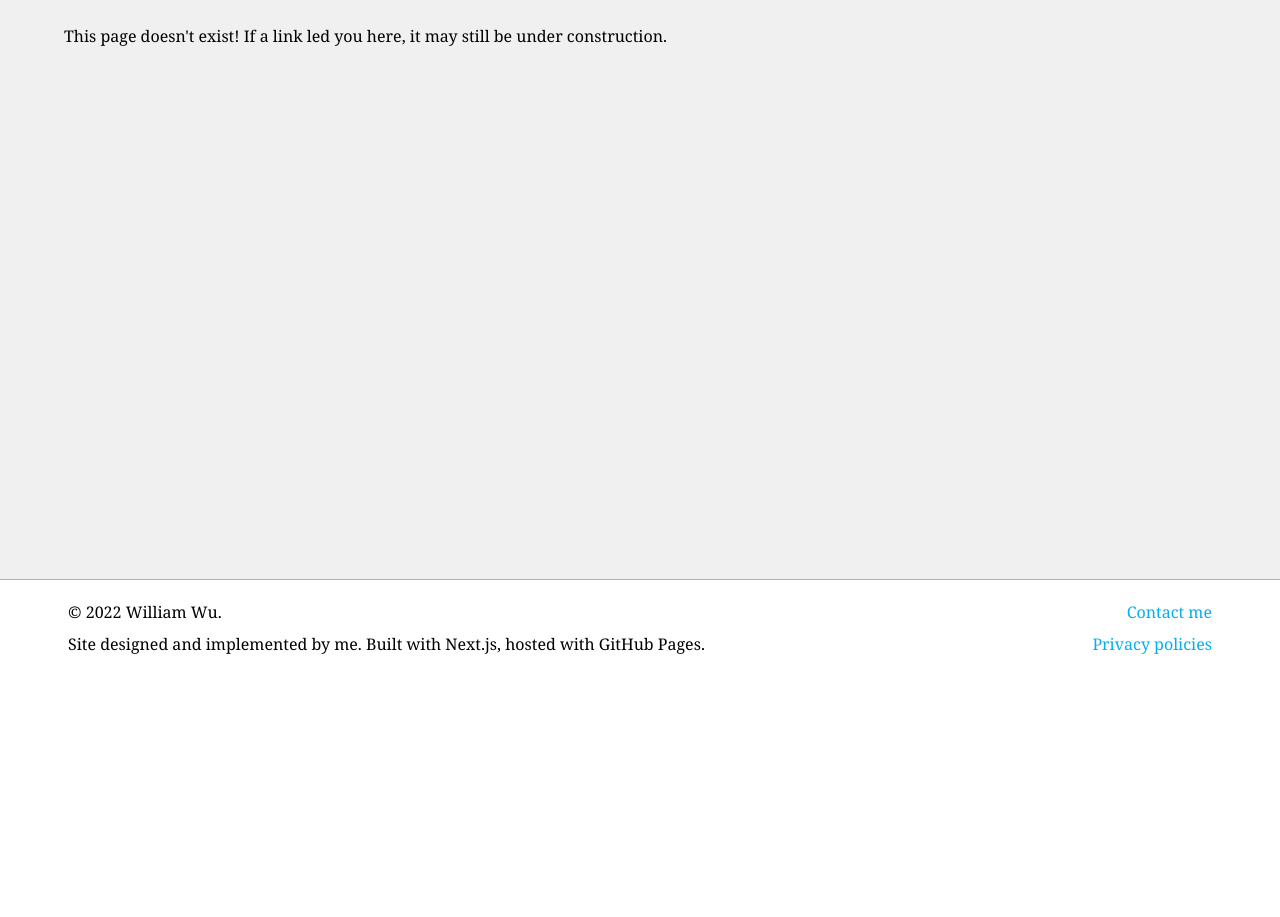
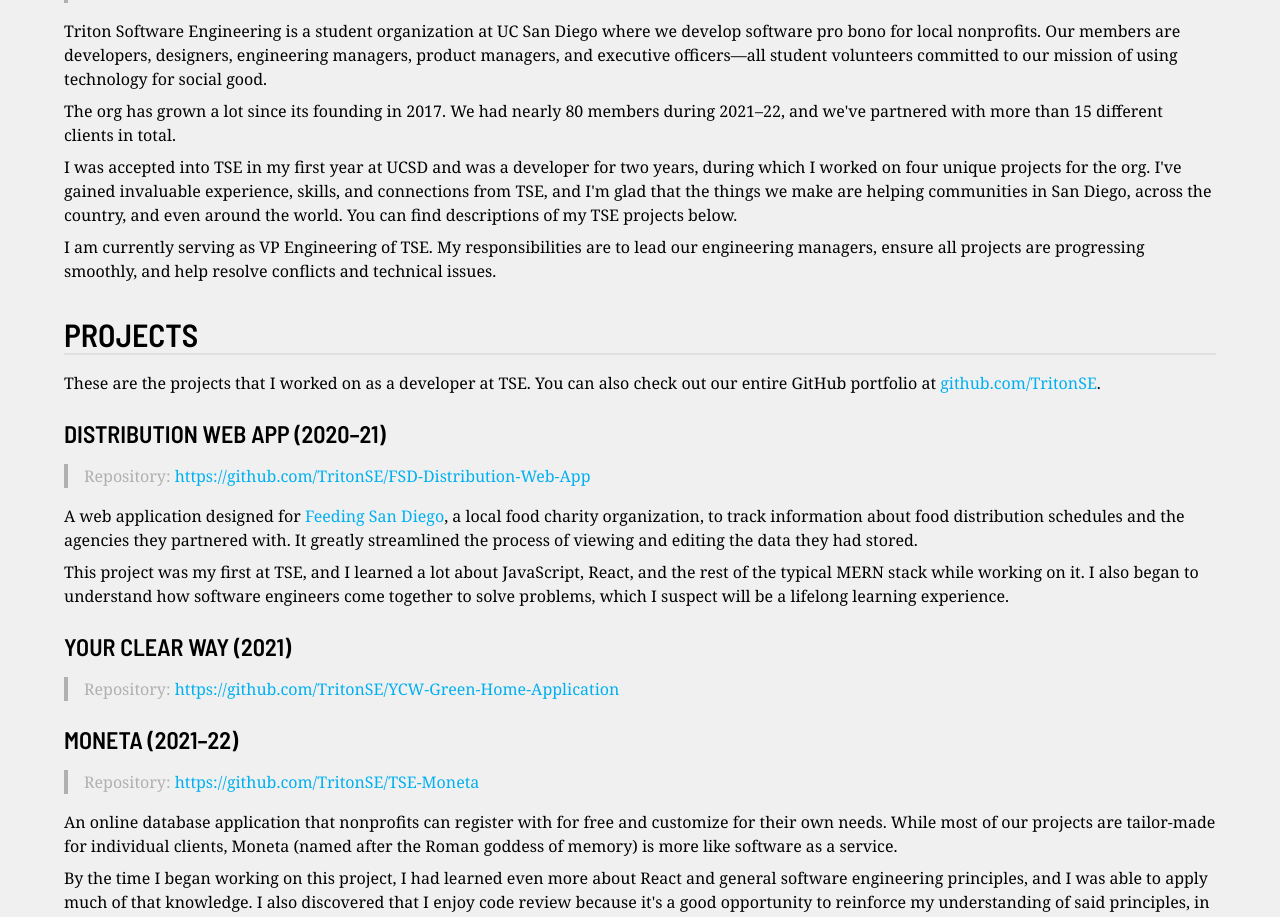
Before and after one commit to wllmwu/wllmwu.github.io, a Next.js app: page /projects/tse in a window 1280 px wide. Before the commit this address had no page. Shown: the part 252-1169 px from the top of the page. Before the commit the page ends 944 px from the top, so only its background shows below. Built offline with nearby package versions, Linux system fonts and the light colour scheme.

Commit message:
Begin writing TSE page

```diff
--- /dev/null
+++ b/pages/projects/tse.mdx
@@ -0,0 +1,44 @@
+---
+title: Triton Software Engineering
+seoTitle: Projects – Triton Software Engineering
+---
+
+## About
+
+> Visit our website at [tse.ucsd.edu](https://tse.ucsd.edu)!
+
+Triton Software Engineering is a student organization at UC San Diego where we develop software pro bono for local nonprofits. Our members are developers, designers, engineering managers, product managers, and executive officers—all student volunteers committed to our mission of using technology for social good.
+
+The org has grown a lot since its founding in 2017. We had nearly 80 members during 2021–22, and we've partnered with more than 15 different clients in total.
+
+I was accepted into TSE in my first year at UCSD and was a developer for two years, during which I worked on four unique projects for the org. I've gained invaluable experience, skills, and connections from TSE, and I'm glad that the things we make are helping communities in San Diego, across the country, and even around the world. You can find descriptions of my TSE projects below.
+
+I am currently serving as VP Engineering of TSE. My responsibilities are to lead our engineering managers, ensure all projects are progressing smoothly, and help resolve conflicts and technical issues.
+
+## Projects
+
+These are the projects that I worked on as a developer at TSE. You can also check out our entire GitHub portfolio at [github.com/TritonSE](https://github.com/TritonSE).
+
+### Distribution Web App (2020–21)
+
+> Repository: [https://github.com/TritonSE/FSD-Distribution-Web-App](https://github.com/TritonSE/FSD-Distribution-Web-App)
+
+A web application designed for [Feeding San Diego](https://feedingsandiego.org), a local food charity organization, to track information about food distribution schedules and the agencies they partnered with. It greatly streamlined the process of viewing and editing the data they had stored.
+
+This project was my first at TSE, and I learned a lot about JavaScript, React, and the rest of the typical MERN stack while working on it. I also began to understand how software engineers come together to solve problems, which I suspect will be a lifelong learning experience.
+
+### Your Clear Way (2021)
+
+> Repository: [https://github.com/TritonSE/YCW-Green-Home-Application](https://github.com/TritonSE/YCW-Green-Home-Application)
+
+### Moneta (2021–22)
+
+> Repository: [https://github.com/TritonSE/TSE-Moneta](https://github.com/TritonSE/TSE-Moneta)
+
+An online database application that nonprofits can register with for free and customize for their own needs. While most of our projects are tailor-made for individual clients, Moneta (named after the Roman goddess of memory) is more like software as a service.
+
+By the time I began working on this project, I had learned even more about React and general software engineering principles, and I was able to apply much of that knowledge. I also discovered that I enjoy code review because it's a good opportunity to reinforce my understanding of said principles, in collaboration with a team, and to maintain high standards.
+
+### Laktaa (2022)
+
+> Repository: [https://github.com/TritonSE/LAK-Goods-Transport-Application](https://github.com/TritonSE/LAK-Goods-Transport-Application)
```
